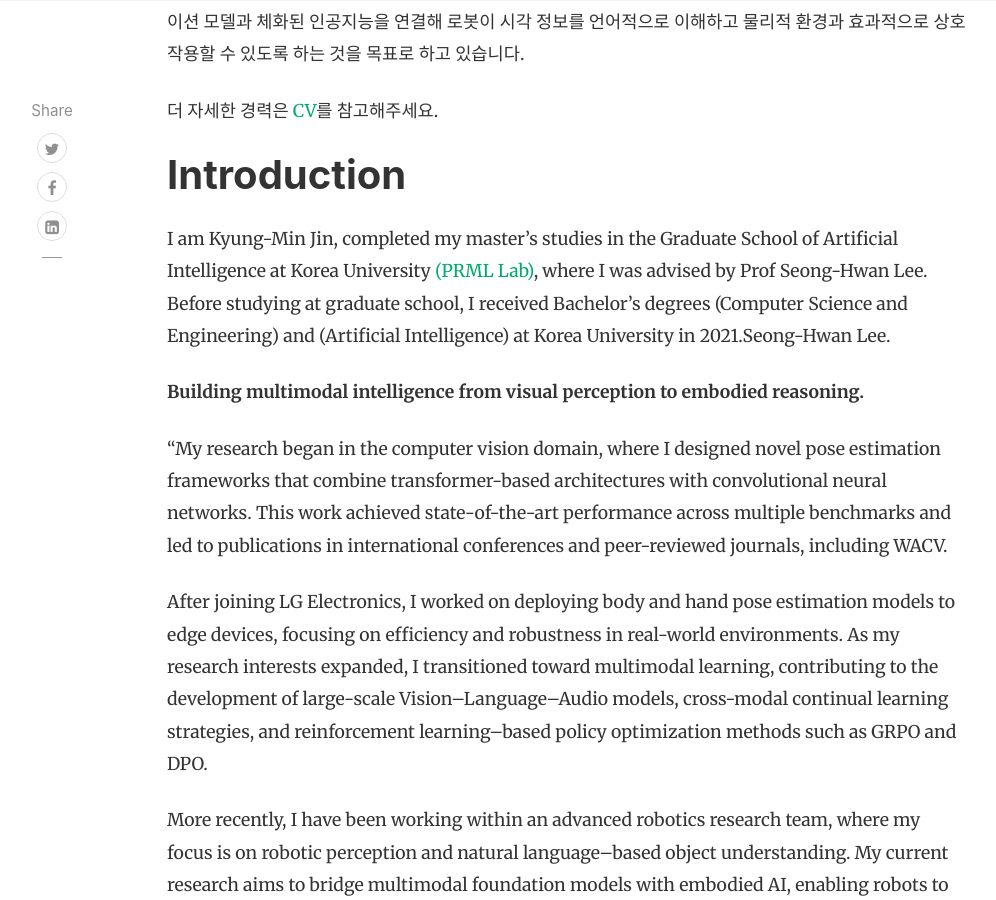
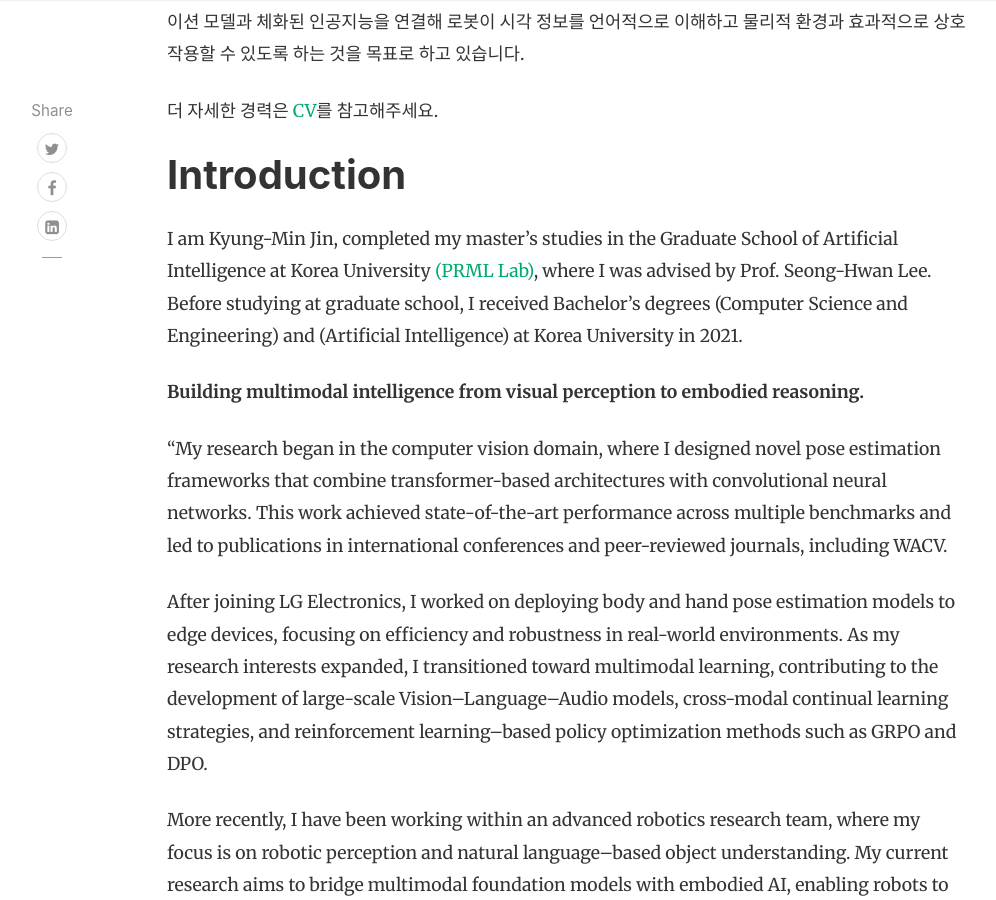
Before and after one commit to KyungMinJin/KyungMinJin.github.io, a Jekyll site: the page built from _posts/2022-05-13-about-me.md, in a window 1280 px wide and 900 px high, scrolled down 1534 px. Shown: the whole window, without its empty margins (118-1114 px from the left). Built offline with Jekyll 4.4.1, drawn with Linux system fonts in a browser that asks for light colours; nearby versions of some CDN libraries; comment, search, counter and statistics services are not loaded.

Commit message:
revise about contents

```diff
--- a/_posts/2022-05-13-about-me.md
+++ b/_posts/2022-05-13-about-me.md
@@ -27,7 +27,7 @@ rating: 4.9
 
 # Introduction
 
-I am Kyung-Min Jin, completed my master’s studies in the Graduate School of Artificial Intelligence at Korea University <a target="_blank" href="http://pr.korea.ac.kr/">(PRML Lab)</a>, where I was advised by Prof Seong-Hwan Lee. Before studying at graduate school, I received Bachelor's degrees (Computer Science and Engineering) and (Artificial Intelligence) at Korea University in 2021.Seong-Hwan Lee.
+I am Kyung-Min Jin, completed my master’s studies in the Graduate School of Artificial Intelligence at Korea University <a target="_blank" href="http://pr.korea.ac.kr/">(PRML Lab)</a>, where I was advised by Prof. Seong-Hwan Lee. Before studying at graduate school, I received Bachelor's degrees (Computer Science and Engineering) and (Artificial Intelligence) at Korea University in 2021.
 
 **Building multimodal intelligence from visual perception to embodied reasoning.**
 
```
